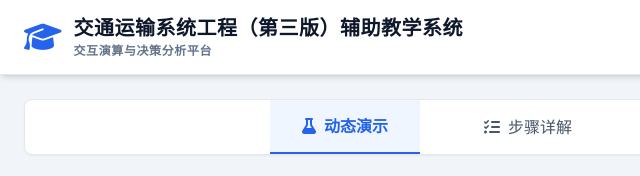
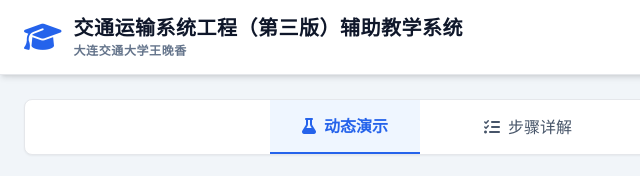
Before and after one commit to amber123213/system-analysis-engineering-new-, a plain HTML site: page index.html in a window 1280 px wide. Shown: the top 176 px of the page, 0-640 px from the left. Drawn offline with nearby package versions, Linux system fonts and the light colour scheme.

Commit message:
Update via HTML Editor AI

```diff
--- a/index.html
+++ b/index.html
@@ -63,7 +63,7 @@
                 <i class="fa-solid fa-graduation-cap text-3xl text-blue-600"></i>
                 <div>
                     <h1 class="text-xl font-extrabold tracking-wide leading-tight text-slate-900">交通运输系统工程（第三版）辅助教学系统</h1>
-                    <p class="text-slate-500 text-xs uppercase tracking-wider font-bold mt-0.5">交互演算与决策分析平台</p>
+                    <p class="text-slate-500 text-xs uppercase tracking-wider font-bold mt-0.5">大连交通大学王晚香</p>
                 </div>
             </div>
             <div class="flex gap-1.5 mt-3 md:mt-0 bg-slate-100 p-1.5 rounded-lg border border-slate-200 shadow-inner">
```
